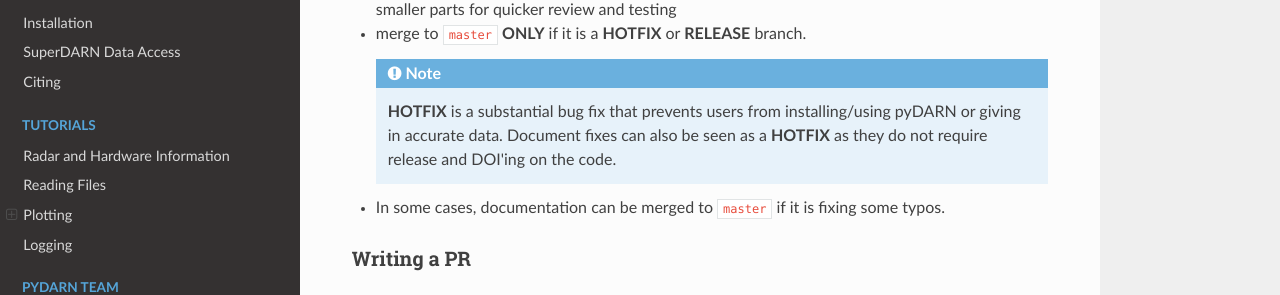
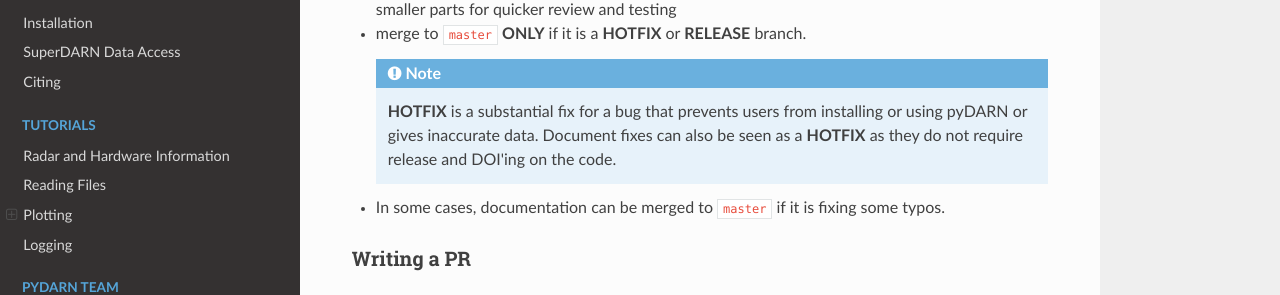
Before and after one commit to SuperDARN/pydarn, an MkDocs documentation site: the page built from docs/dev/PR.md, in a window 1280 px wide and 900 px high, scrolled down 675 px. Shown: the part 156-451 px from the top of the window. Built offline with MkDocs 1.6.1, drawn with Linux system fonts in a browser that asks for light colours; nearby versions of some CDN libraries.

Commit message:
Update docs/dev/PR.md
Co-authored-by: mardet987 <mardet987@users.noreply.github.com>

```diff
--- a/docs/dev/PR.md
+++ b/docs/dev/PR.md
@@ -29,7 +29,7 @@ When in doubt merge to `develop`! Otherwise here are some other options:
 - merge to `master` **ONLY** if it is a **HOTFIX** or **RELEASE** branch.
 
     !!! Note
-        **HOTFIX** is a substantial bug fix that prevents users from installing/using pyDARN or giving in accurate data. Document fixes can
+        **HOTFIX** is a substantial fix for a bug that prevents users from installing or using pyDARN or gives inaccurate data. Document fixes can
         also be seen as a **HOTFIX** as they do not require release and DOI'ing on the code.
 
 - In some cases, documentation can be merged to `master` if it is fixing some typos.
```
